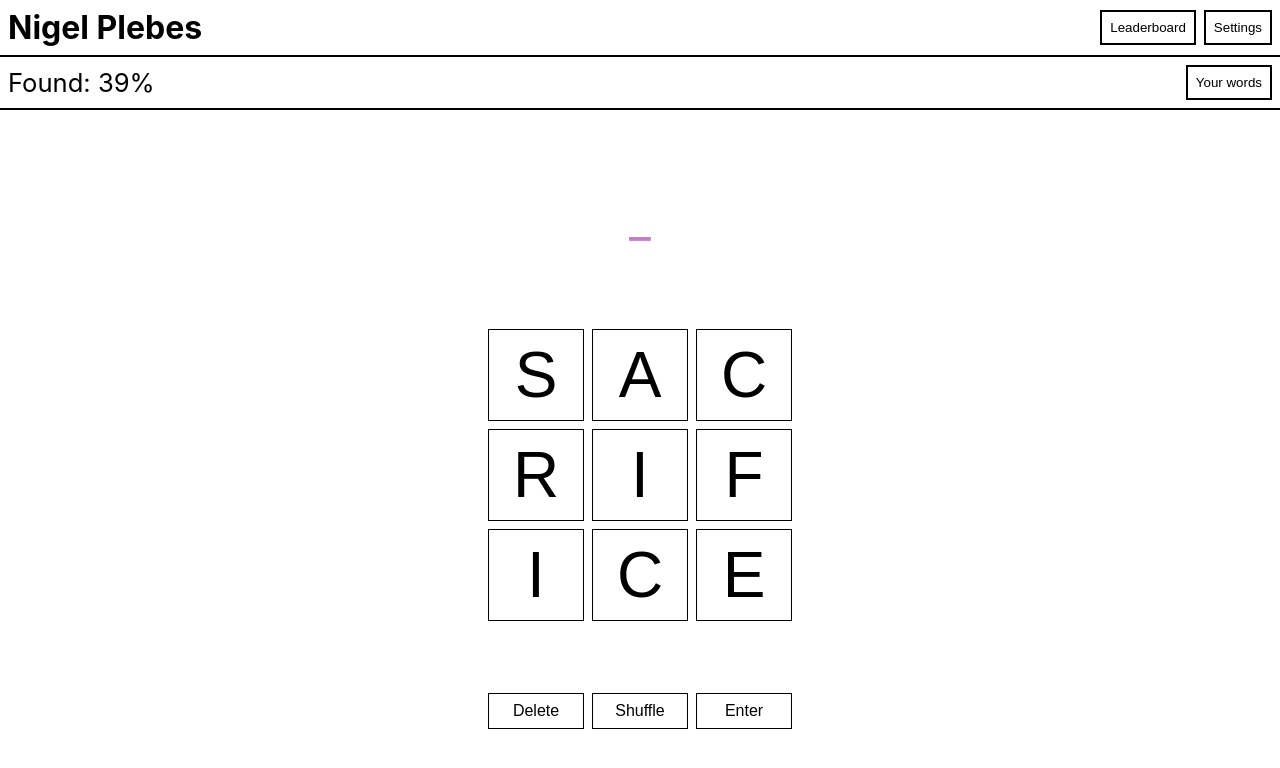
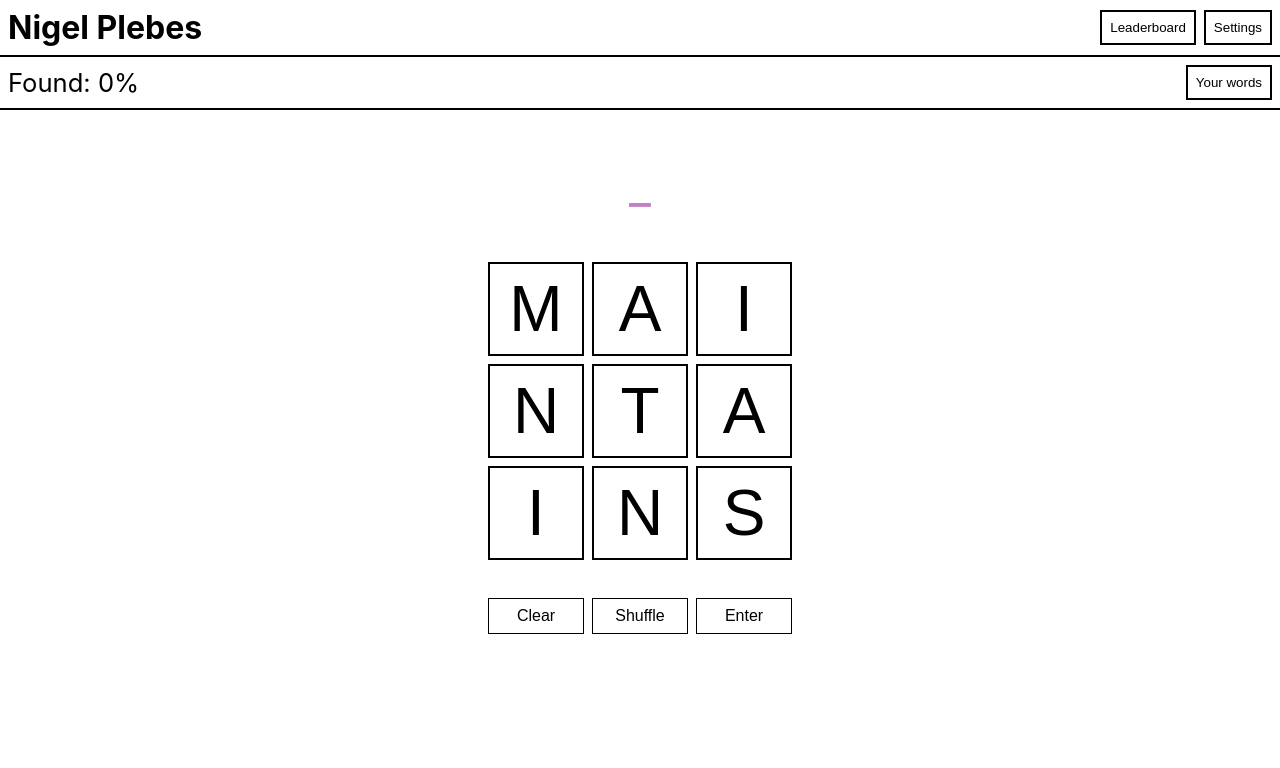
Before and after one commit to akflds/nigel-plebes, a React (Create React App) app: page / in a window 1280 px wide. Shown: the top 768 px of the page. Built offline with nearby package versions, Linux system fonts and the light colour scheme.

Commit message:
hella styling and word shuffle

```diff
--- a/src/App.js
+++ b/src/App.js
@@ -4,11 +4,14 @@ import Leaderboard from "./components/Leaderboard";
 import Settings from "./components/Settings";
 import Gameboard from "./components/Gameboard";
 import "./App.css";
-import words from "./data/word"; //hardcoded for now
+
+import words from "./data/allWords.min";
 
 function App() {
   // game state
-  const [gameWord] = useState(words[0]); // hardcoded with "sacrifice" for now
+  const [gameWord] = useState(words[Math.floor(Math.random() * words.length)]);
+  const [foundWords, setFoundWords] = useState([]);
+  const [playing, setPlaying] = useState(false);
 
   // game modes
   const [easyMode, setEasyMode] = useState(true);
@@ -30,6 +33,7 @@ function App() {
         <Leaderboard />
       ) : showSettings ? (
         <Settings
+          playing={playing}
           easyMode={easyMode}
           setEasyMode={setEasyMode}
           fixedLetter={fixedLetter}
@@ -37,6 +41,9 @@ function App() {
         />
       ) : (
         <Gameboard
+          setPlaying={setPlaying}
+          foundWords={foundWords}
+          setFoundWords={setFoundWords}
           fixedLetter={fixedLetter}
           gameWord={gameWord}
           easyMode={easyMode}
--- a/src/components/Game.jsx
+++ b/src/components/Game.jsx
@@ -4,15 +4,30 @@ import GameGuess from "./GameGuess";
 import GameLetters from "./GameLetters";
 import GameControls from "./GameControls";
 
-const Game = ({ fixedLetter, gameWord, setFoundWords }) => {
+const Game = ({
+  fixedLetter,
+  gameWord,
+  foundWords,
+  setFoundWords,
+  setPlaying,
+}) => {
   const [guess, setGuess] = useState([]);
   const [letters, setLetters] = useState(gameWord.word.split(""));
 
   return (
     <div className={styles.gameContainer}>
       <GameGuess guess={guess} />
-      <GameLetters letters={letters} setGuess={setGuess} />
+      <GameLetters
+        guess={guess}
+        letters={letters}
+        setGuess={setGuess}
+        setPlaying={setPlaying}
+      />
       <GameControls
+        gameWord={gameWord}
+        foundWords={foundWords}
+        setFoundWords={setFoundWords}
+        guess={guess}
         setGuess={setGuess}
         setLetters={setLetters}
         fixedLetter={fixedLetter}
--- a/src/components/Game.module.css
+++ b/src/components/Game.module.css
@@ -4,4 +4,5 @@
   align-items: center;
   justify-content: space-evenly;
   flex: 1;
+  margin-bottom: 8rem;
 }
--- a/src/components/GameControls.jsx
+++ b/src/components/GameControls.jsx
@@ -1,10 +1,34 @@
 import styles from "./GameControls.module.css";
-const GameControls = () => {
+const GameControls = ({
+  guess,
+  setGuess,
+  foundWords,
+  setFoundWords,
+  gameWord,
+}) => {
   return (
     <div className={styles.gameControls}>
-      <button onClick={() => {}}>Delete</button>
+      <button
+        onClick={() => {
+          setGuess([]);
+        }}
+      >
+        Clear
+      </button>
       <button onClick={() => {}}>Shuffle</button>
-      <button onClick={() => {}}>Enter</button>
+      <button
+        onClick={() => {
+          if (
+            gameWord.subWords.includes(guess.join("")) &&
+            !foundWords.includes(guess.join(""))
+          ) {
+            setFoundWords((curr) => [...curr, guess.join("")]);
+            setGuess([]);
+          }
+        }}
+      >
+        Enter
+      </button>
     </div>
   );
 };
--- a/src/components/GameLetters.jsx
+++ b/src/components/GameLetters.jsx
@@ -1,10 +1,19 @@
+import { useEffect, useState } from "react";
 import styles from "./GameLetters.module.css";
 
-const GameLetters = ({ letters, setGuess }) => {
+const GameLetters = ({ letters, guess, setGuess, setPlaying }) => {
+  const [buttonStatus, setButtonStatus] = useState([]);
+
+  useEffect(() => {
+    if (guess.length === 0) {
+      setButtonStatus([]);
+    }
+  }, [guess]);
   const handleClick = (letter) => {
     setGuess((curr) => {
       return curr.length < 9 ? [...curr, letter] : [...curr];
     });
+    setPlaying(true);
   };
 
   return (
@@ -13,7 +22,12 @@ const GameLetters = ({ letters, setGuess }) => {
         return (
           <button
             key={index}
-            onClick={() => {
+            disabled={buttonStatus[index]}
+            onClick={(e) => {
+              setButtonStatus((curr) => {
+                curr[index] = true;
+                return curr;
+              });
               handleClick(letter);
             }}
           >
--- a/src/components/GameLetters.module.css
+++ b/src/components/GameLetters.module.css
@@ -8,8 +8,14 @@
 .letterGrid button {
   font-size: 4rem;
   padding: 0.5rem;
-  border: 1px solid black;
+  border: 2px solid black;
   background-color: white;
   min-width: 6rem;
   text-transform: uppercase;
+  transition: all 0.5s;
 }
+
+.letterGrid button:disabled {
+  background-color: lightpink;
+  color: black;
+}
--- a/src/components/Gameboard.jsx
+++ b/src/components/Gameboard.jsx
@@ -2,33 +2,14 @@ import { useState } from "react";
 import Scoreboard from "./Scoreboard";
 import Game from "./Game";
 
-const Gameboard = ({ fixedLetter, gameWord, easyMode }) => {
-  // for testing
-  const [foundWords, setFoundWords] = useState([
-    "case",
-    "cars",
-    "care",
-    "cafe",
-    "ceca",
-    "race",
-    "rise",
-    "rice",
-    "ears",
-    "eras",
-    "safer",
-    "cares",
-    "cafes",
-    "cries",
-    "fares",
-    "fairs",
-    "fries",
-    "fires",
-    "fears",
-    "scarce",
-    "farces",
-    "fairies",
-    "sacrifice",
-  ]);
+const Gameboard = ({
+  foundWords,
+  setFoundWords,
+  fixedLetter,
+  gameWord,
+  easyMode,
+  setPlaying,
+}) => {
   const [showProgress, setShowProgress] = useState(false);
 
   return (
@@ -42,8 +23,10 @@ const Gameboard = ({ fixedLetter, gameWord, easyMode }) => {
       />
       {showProgress ? null : (
         <Game
+          setPlaying={setPlaying}
           fixedLetter={fixedLetter}
           gameWord={gameWord}
+          foundWords={foundWords}
           setFoundWords={setFoundWords}
         />
       )}
--- a/src/components/Settings.jsx
+++ b/src/components/Settings.jsx
@@ -1,14 +1,39 @@
+import { useState } from "react";
 import styles from "./Settings.module.css";
-const Settings = ({ easyMode, setEasyMode, fixedLetter, setFixedLetter }) => {
+const Settings = ({
+  playing,
+  easyMode,
+  setEasyMode,
+  fixedLetter,
+  setFixedLetter,
+}) => {
+  const [isError, setIsError] = useState(false);
+
+  const handleChange = (setState) => {
+    if (playing) {
+      setIsError(true);
+      setTimeout(() => setIsError(false), 4000);
+    } else {
+      setState((curr) => !curr);
+    }
+  };
+
   return (
     <div className={styles.settings}>
       <h2>Settings</h2>
+      {isError ? (
+        <p className={styles.error}>
+          You can only change this at the start of a round.
+        </p>
+      ) : null}
       <div className={styles.setting}>
         <p>Easy mode</p>
         <label className={styles.switch}>
           <input
             className={styles.input}
-            onChange={() => setEasyMode((curr) => !curr)}
+            onChange={() => {
+              handleChange(setEasyMode);
+            }}
             type="checkbox"
             checked={easyMode}
           />
@@ -20,7 +45,9 @@ const Settings = ({ easyMode, setEasyMode, fixedLetter, setFixedLetter }) => {
         <label className={styles.switch}>
           <input
             className={styles.input}
-            onChange={() => setFixedLetter((curr) => !curr)}
+            onChange={() => {
+              handleChange(setFixedLetter);
+            }}
             type="checkbox"
             checked={fixedLetter}
           />
--- a/src/components/Settings.module.css
+++ b/src/components/Settings.module.css
@@ -1,6 +1,14 @@
 .settings h2 {
   padding: 0.5rem;
   text-align: center;
+}
+
+.error {
+  text-align: center;
+  padding: 0.5rem;
+  background-color: lightcoral;
+  color: white;
+  font-weight: bold;
 }
 
 .setting {
```
